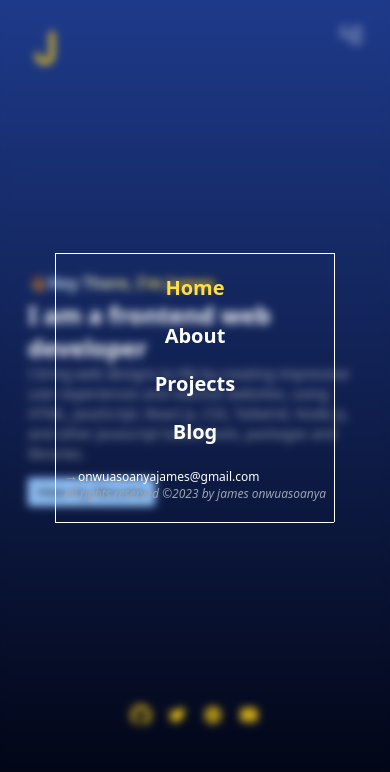
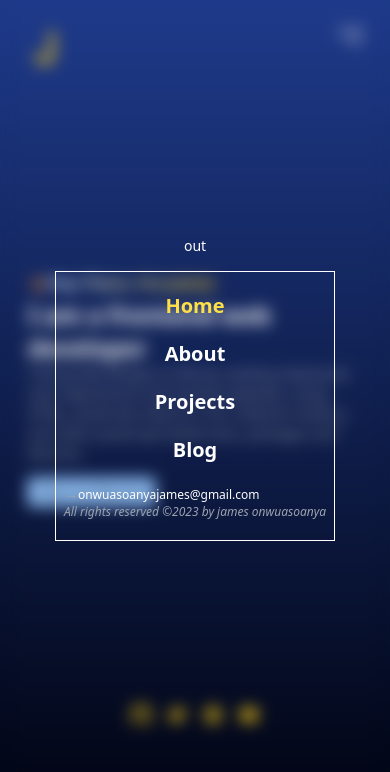
Before and after one commit to james-e-o/Profile, a Next.js app: page / in a window 390 px wide. Both pictures are taken after a click on the element 351 px from the left and 35 px from the top of the page. Shown: the top 772 px of the page. Built offline with nearby package versions, Linux system fonts and the light colour scheme.

Commit message:
office push

```diff
--- a/app/globals.css
+++ b/app/globals.css
@@ -15,14 +15,33 @@
 }
 
 .mobile_menu {
-    @apply font-normal text-sm absolute h-full left-0 right-0 filter backdrop-blur-sm
-     bg-transparent hidden justify-center items-center
+    /* transition: backdrop-filter 150ms ease-in-out; */
+    @apply font-normal text-sm absolute h-full left-0 right-0 filter backdrop-blur-0
+     bg-transparent hidden justify-center flex-col items-center
 }
 
-.show {
-    display: flex;
+.popdiv {
+   @apply flex backdrop-blur animate-slow_blur
 }
-.brder {
-    /* border: 1px solid white; */
 
+.popbox {
+   @apply before:w-[calc(100%+1px)] before:animate-border_anime_w
+   after:h-[calc(100%+1px)] after:animate-border_anime_h
 }
+
+.inner_div {
+    @apply before:w-[calc(100%+1px)] before:animate-border_anime_w
+    after:h-[calc(100%+1px)] after:animate-border_anime_h
+}
+
+.links {
+    @apply opacity-[1] translate-y-[0] animate-link_anime
+}
+/* @keyframes slow-blur {
+    from {
+        backdrop-filter: blur(0);
+    }
+    to {
+        backdrop-filter: blur(8);
+    }
+} */
--- a/app/page.jsx
+++ b/app/page.jsx
@@ -10,10 +10,19 @@ export default function Home() {
     },[])
     function Pop (e){
         const popdiv = document.querySelector('#mobile-menu')
-        popdiv.classList.toggle('show')
+        const popbox = document.querySelector('#link-container')
+        const inner_div = document.querySelector('#inner-link-container')
+        const links = document.querySelectorAll('#inner-link-container div')
+        popdiv.classList.add("popdiv")
+        popbox.classList.add("popbox")
+        inner_div.classList.add("inner_div")
+        links.forEach(link=>{link.classList.add('links')})
+        document.querySelectorAll
 
+
+        // popbox.classList.toggle('mm_transition')
     }
-        const logo = <svg xmlns="http://www.w3.org/2000/svg" width="36" height="50" viewBox="10 10 30 30" id="letter-j"><path d="M30 10C31.1046 10 32 10.8954 32 12V30C32 34.4183 28.4183 38 24 38C19.5817 38 16 34.4183 16 30C16 28.8954 16.8954 28 18 28C19.1046 28 20 28.8954 20 30C20 32.2092 21.7909 34 24 34C26.2091 34 28 32.2092 28 30V12C28 10.8954 28.8954 10 30 10Z"></path></svg>
+    const logo = <svg xmlns="http://www.w3.org/2000/svg" width="36" height="50" viewBox="10 10 30 30" id="letter-j"><path d="M30 10C31.1046 10 32 10.8954 32 12V30C32 34.4183 28.4183 38 24 38C19.5817 38 16 34.4183 16 30C16 28.8954 16.8954 28 18 28C19.1046 28 20 28.8954 20 30C20 32.2092 21.7909 34 24 34C26.2091 34 28 32.2092 28 30V12C28 10.8954 28.8954 10 30 10Z"></path></svg>
 
     const className = "text-yellow-400 fill-yellow-400 font-sans text-5xl m-0 pt-2 pl-1"
 
@@ -21,17 +30,14 @@ export default function Home() {
 
         <Nav logo={logo} color={className} prop={Pop}/>
         <div id="mobile-menu" className="mobile_menu">
-            <div id="link-container" className="relative before:content-[''] before:absolute before:h-[1px] before:top-[-1px] before:w-[calc(100%+1px)] before:bg-white before:left-[-1px] after:content-[''] after:absolute after:h-[calc(100%+1px)] after:top-[-1px] after:w-[1px] after:bg-white after:right-[-1px]">
-                <div id="inner-link-container" className="w-full h-full relative flex flex-col items-center justify-center
-                before:content-[''] before:absolute before:h-[1px]
-                before:bottom-[-1px] before:w-[calc(100%+1px)] before:bg-white before:left-[-1px]
-                after:content-[''] after:absolute after:h-[calc(100%+1px)]
-                after:top-[-1px] after:w-[1px] after:bg-white after:left-[-1px]">
-                    <div className="mx-20 mt-5 "><Link href="#" className="text-yellow-300 font-semibold text-xl no-underline">Home</Link></div>
-                    <div className="mx-20 mt-5"><Link href="#" className="font-semibold text-white text-xl no-underline">About</Link></div>
-                    <div className="mx-20 mt-5"><Link href="#" className="font-semibold text-white text-xl no-underline">Projects</Link></div>
-                    <div className="mx-20 mt-5"><Link href="#" className="font-semibold text-white text-xl no-underline">Blog</Link></div>
-                    <div className="mx-2 mt-5 mb-5 flex flex-col"><Link href="#" className="text-white no-underline">
+            <div className="mb-4">out</div>
+            <div id="link-container" className=" relative before:content-[''] before:absolute before:h-[1px] before:top-[-1px] before:bg-white before:left-[-1px] after:content-[''] after:absolute after:top-[-1px] after:w-[1px] after:bg-white after:right-[-1px] ">
+                <div id="inner-link-container" className="w-full h-full relative flex flex-col items-center justify-center before:content-[''] before:absolute before:h-[1px]   before:bottom-[-1px]  before:bg-white before:right-[-1px] after:content-[''] after:absolute after:bottom-[-1px] after:w-[1px]  after:bg-white after:left-[-1px]">
+                    <div className=" mx-20 mt-5 "><Link href="#" className="text-yellow-300 font-semibold text-xl no-underline">Home</Link></div>
+                    <div className=" mx-20 mt-5"><Link href="#" className="font-semibold text-white text-xl no-underline">About</Link></div>
+                    <div className=" mx-20 mt-5"><Link href="#" className="font-semibold text-white text-xl no-underline">Projects</Link></div>
+                    <div className=" mx-20 mt-5"><Link href="#" className="font-semibold text-white text-xl no-underline">Blog</Link></div>
+                    <div className=" mx-2 mt-5 mb-5 flex flex-col"><Link href="#" className="text-white no-underline">
                         <span className="text-xs font-thin"><span className="text-sm m-0 p-0 border-spacing-0 border-0 text-gray-400"> →</span>onwuasoanyajames@gmail.com</span>
                         </Link>
                         <span className="text-gray-400 text-xs italic font-thin">All rights reserved &#169;2023 by james onwuasoanya</span>
--- a/components/header.jsx
+++ b/components/header.jsx
@@ -15,7 +15,7 @@ export const Nav = ({logo,color,prop}) => {
         <nav>
           <div className="md:hidden">
             {/* Mobile Navigation */}
-            <div id='svg' onClick={prop}>
+            <div id="svg" onClick={prop}>
                <svg data-name="Layer 1" id="Layer_1" viewBox="0 0 64 64" width="30px" height="30px" className="cursor-pointer fill-gray-200 pt-1" xmlns="http://www.w3.org/2000/svg"><path d="M21.86,18.73H9.18a2,2,0,0,1,0-4H21.86a2,2,0,0,1,0,4Z"/><path d="M54.82,18.73H34.88a2,2,0,0,1,0-4H54.82a2,2,0,0,1,0,4Z"/><path d="M54.82,34H9.18a2,2,0,0,1,0-4H54.82a2,2,0,0,1,0,4Z"/><path d="M54.82,49.27H30.07a2,2,0,0,1,0-4H54.82a2,2,0,0,1,0,4Z"/></svg>
             </div>
           </div>
--- a/tailwind.config.js
+++ b/tailwind.config.js
@@ -42,16 +42,43 @@ module.exports = {
         'bounce-slow2': 'bounce 1s linear 0.2s infinite',
         'bounce-slow3': 'bounce 1s linear 0.4s infinite',
         'bounce-slow4': 'bounce 1s linear 0.6s infinite',
-        'grow':''
+        'slow_blur':    "slow_blur 450ms ease-out -50ms",
+        'border_anime_w': "border_anime_w 200ms ease-out",
+        'border_anime_h': "border_anime_h 200ms ease-out",
+        'link_anime':  "link_anime 950ms ease-in -150ms"
       },
 
-      // keyframes : {
-      //   popdiv: {
-      //     0% {
+      keyframes : {
+        slow_blur : {
+          'from' :{
+              "backdropFilter": "blur(0) brightness(100%)"
+          },
+          'to': {
+              "backdropFilter": 'blur(8) brightness(20%)'
+          }
+        },
 
-      //     }
-      //   }
-      // }
+        border_anime_w : {
+          'from' :{
+              "width": "0px"
+          },
+          'to': {
+            "width": "calc(100%+1px)"
+          }
+        },
+
+        border_anime_h : {
+          'from' :{"height": "0px"},
+          'to': {"height": "calc(100%+1px)"}
+        },
+        link_anime : {
+          '0%' :{"opacity": "0", "tranform" : "translateY(30px)"},
+          '40%': {"opacity": "0"},
+          '70%': {"opacity": "1"},
+          'to': {"tranform" : "translateY(0px)","opacity": "1"}
+        }
+
+      },
 
       backgroundImage:{
         conicGradient : "conic-gradient(from 0deg at 50% 50%, white, 45deg, green, 350deg, red)"
```
